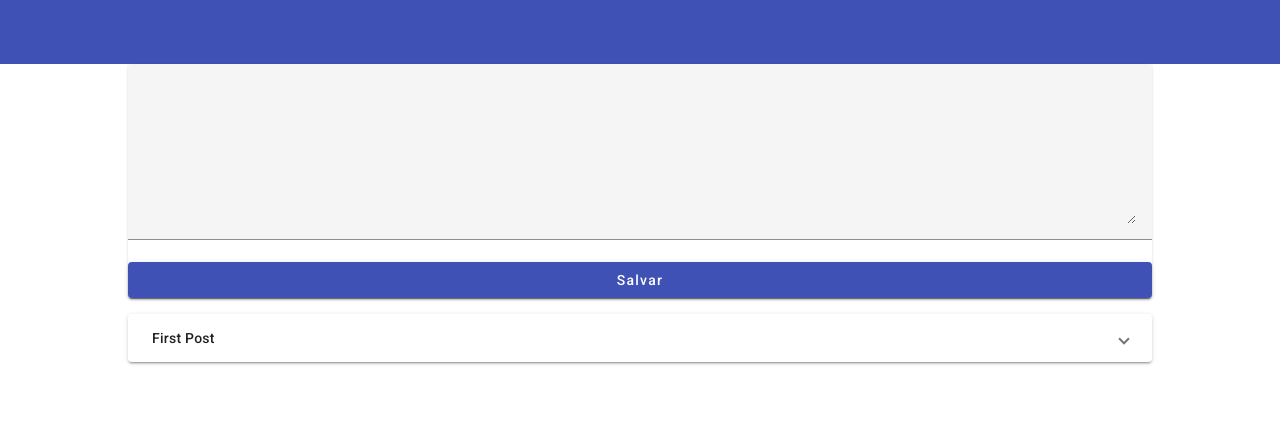
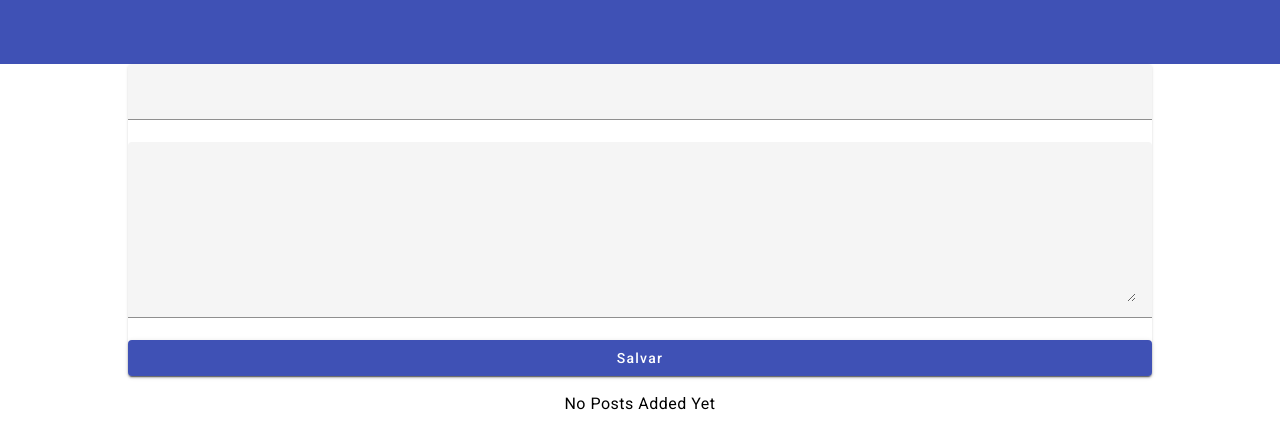
Before and after one commit to EriikSilva/social-media, an Angular app: page / in a window 1280 px wide. Shown: the top 448 px of the page. Built offline with nearby package versions, Linux system fonts and the light colour scheme.

Commit message:
adicionando emit para post

```diff
--- a/src/app/app.component.html
+++ b/src/app/app.component.html
@@ -1,6 +1,6 @@
 <app-header></app-header>
 
 <main>
-  <app-post-create></app-post-create>
-  <app-post-list></app-post-list>
+  <app-post-create (postCreated)="onPostAdded($event)"></app-post-create>
+  <app-post-list [posts]="storedPosts"></app-post-list>
 </main>
--- a/src/app/app.component.ts
+++ b/src/app/app.component.ts
@@ -6,5 +6,11 @@
   styleUrls: ['./app.component.scss']
 })
 export class AppComponent {
-  title = 'appDefault2';
+
+  storedPosts = []
+
+  onPostAdded(post:any){
+    this.storedPosts.push(post)
+  }
+
 }
--- a/src/app/posts/post-create/post-create.component.html
+++ b/src/app/posts/post-create/post-create.component.html
@@ -1,6 +1,9 @@
 <mat-card>
   <mat-form-field>
-    <textarea matInput rows="6" [(ngModel)]="enteredValue"></textarea>
+    <input matInput type="text" [(ngModel)]="enteredTitle">
+  </mat-form-field>
+  <mat-form-field>
+    <textarea matInput rows="6" [(ngModel)]="enteredContent"></textarea>
   </mat-form-field>
   <button color="primary" mat-raised-button (click)="onAddPost()">Salvar</button>
 </mat-card>
--- a/src/app/posts/post-create/post-create.component.ts
+++ b/src/app/posts/post-create/post-create.component.ts
@@ -1,17 +1,20 @@
-import { Component } from '@angular/core';
+import { Component, EventEmitter, Output } from '@angular/core';
 
 @Component({
   selector: 'app-post-create',
   templateUrl: './post-create.component.html',
-  styleUrls: ['./post-create.component.scss']
+  styleUrls: ['./post-create.component.scss'],
 })
 export class PostCreateComponent {
+  enteredTitle = '';
+  enteredContent = '';
 
-    enteredValue = "";
-    newPost = 'No content';
+  @Output() postCreated = new EventEmitter();
 
-    onAddPost(){
-      this.newPost = this.enteredValue
-    }
 
+  onAddPost() {
+    const post = {title: this.enteredTitle, content: this.enteredContent};
+
+    this.postCreated.emit(post)
+  }
 }
--- a/src/app/posts/post-list/post-list.component.ts
+++ b/src/app/posts/post-list/post-list.component.ts
@@ -1,4 +1,4 @@
-import { Component } from '@angular/core';
+import { Component, Input } from '@angular/core';
 
 @Component({
   selector: 'app-post-list',
@@ -6,10 +6,12 @@
   styleUrls: ['./post-list.component.scss'],
 })
 export class PostListComponent {
-  posts = [
-    {
-      title: 'First Post',
-      content: 'Content Post',
-    },
-  ];
+  // posts = [
+  //   {
+  //     title: 'First Post',
+  //     content: 'Content Post',
+  //   },
+  // ];
+
+  @Input() posts = []
 }
```
